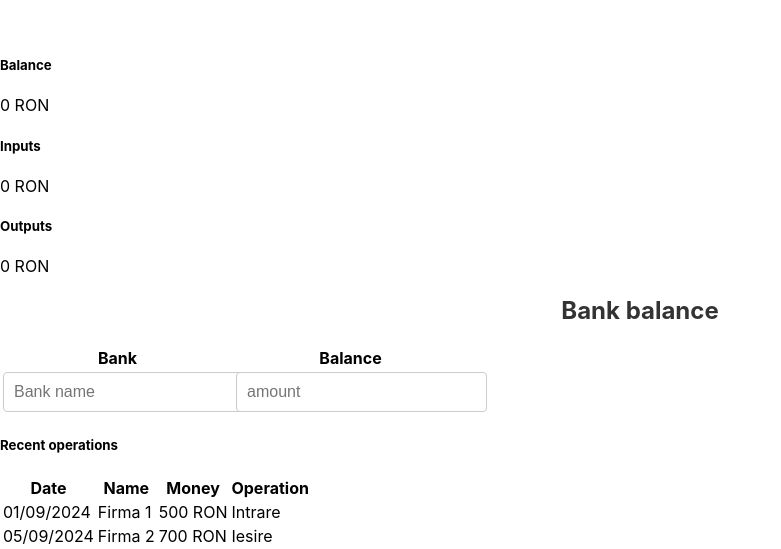
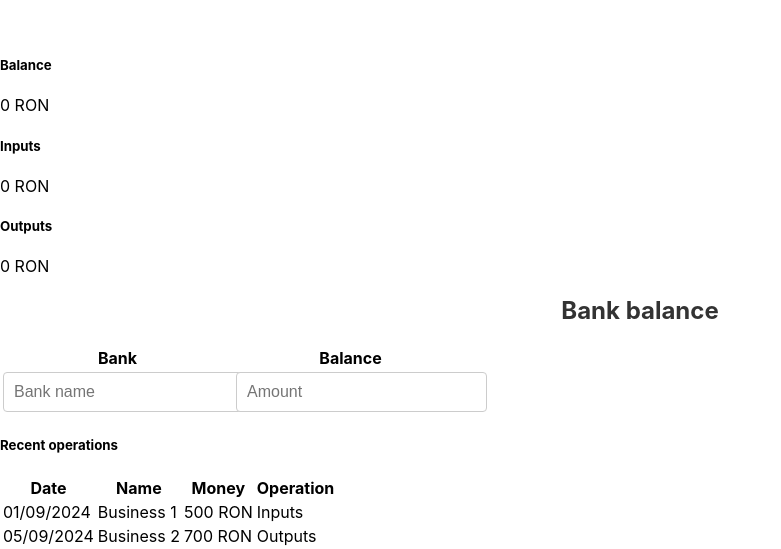
Before and after one commit to raulbancea/ERP_frontend, a React (Create React App) app: page / in a window 1280 px wide. Shown: the part 765-1314 px from the top of the page, without its empty margins (0-781 px from the left). Built offline with nearby package versions, Linux system fonts and the light colour scheme; no server answers.

Commit message:
Feedback update

```diff
--- a/src/components/BankBalances.js
+++ b/src/components/BankBalances.js
@@ -14,7 +14,7 @@ const BankBalances = () => {
         <tbody>
           <tr>
             <td><input type="text" className="form-control" placeholder="Bank name" /></td>
-            <td><input type="text" className="form-control" placeholder="amount" /></td>
+            <td><input type="text" className="form-control" placeholder="Amount" /></td>
           </tr>
         </tbody>
       </table>
--- a/src/components/RecentOperations.js
+++ b/src/components/RecentOperations.js
@@ -27,15 +27,15 @@ const RecentOperations = () => {
           <tbody>
             <tr>
               <td>01/09/2024</td>
-              <td>Firma 1</td>
+              <td>Business 1</td>
               <td>500 RON</td>
-              <td>Intrare</td>
+              <td>Inputs</td>
             </tr>
             <tr>
               <td>05/09/2024</td>
-              <td>Firma 2</td>
+              <td>Business 2</td>
               <td>700 RON</td>
-              <td>Iesire</td>
+              <td>Outputs</td>
             </tr>
           </tbody>
         </table>
--- a/src/components/Tranzactii.js
+++ b/src/components/Tranzactii.js
@@ -76,8 +76,8 @@ const Tranzactii = () => {
             required
           />
           <select name="transaction_type" value={formData.transaction_type} onChange={handleChange} required>
-            <option value="Intrare">Intrare</option>
-            <option value="Iesire">Iesire</option>
+            <option value="Intrare">Inputs</option>
+            <option value="Iesire">Outputs</option>
           </select>
         </div>
         <button type='submit' className='submit-button'>
```
